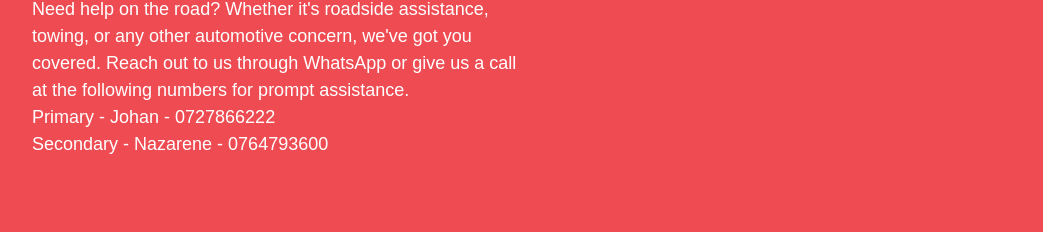
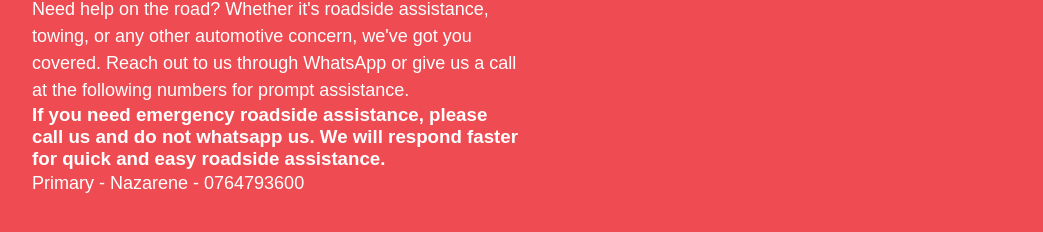
Before and after one commit to GoldenStreetsTowing/goldenstreetstowing, a plain HTML site: page whatsapp.html in a window 1280 px wide. Shown: the part 276-508 px from the top of the page, without its empty margins (118-1161 px from the left). Drawn offline with Linux system fonts and the light colour scheme.

Commit message:
Update whatsapp.html

```diff
--- a/whatsapp.html
+++ b/whatsapp.html
@@ -58,8 +58,11 @@
                      Need help on the road? Whether it's roadside assistance, towing, or any other automotive concern, we've got you covered. Reach out to us through WhatsApp or give us a call at the following numbers for prompt assistance.
 
                     </p>
-                  <p>Primary - Johan - 0727866222</p>
-<p>Secondary - Nazarene - 0764793600</p>
+
+                    <h3> If you need emergency roadside assistance, please call us and do not whatsapp us. We will respond faster for quick and easy roadside assistance.
+
+
+<p>Primary - Nazarene - 0764793600</p>
 
                     <div class="btn-section">
 
```
